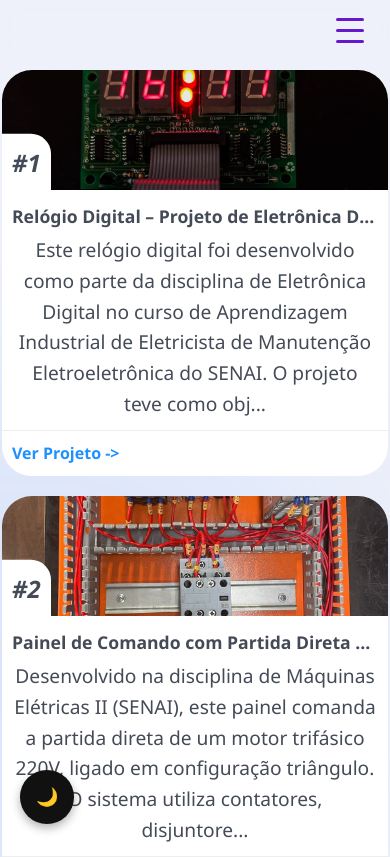
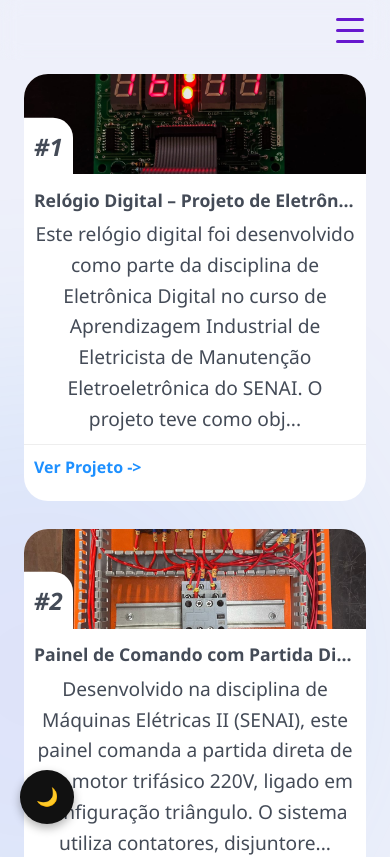
Before and after one commit to nathalyevitoria/Portifolio-Nathalye-Vitoria, a React (Vite) app: page /projects in a window 390 px wide. Shown: the top 857 px of the page. Built offline with nearby package versions, Linux system fonts and the light colour scheme.

Commit message:
ajustes nos componentes do projeto

```diff
--- a/src/styles/projects.css
+++ b/src/styles/projects.css
@@ -10,24 +10,26 @@
   padding-top: 5rem;
 }
 
+/* Cards menores e mais espaçamento entre janela e cards */
 #project .list {
   display: grid;
   grid-template-columns: repeat(3, 1fr);
-  gap: 30px;
-  padding: 50px;
+  gap: 40px; /* restaurado para 40px */
+  padding: 70px; /* restaurado para 70px */
 }
 
 #project .list .item img {
   width: 100%;
-  height: 200px;
+  height: 160px; /* diminuído de 200px para 160px */
   object-fit: cover;
 }
 
 #project .list .item {
-  border-radius: 30px;
+  border-radius: 24px; /* levemente reduzido para acompanhar o card menor */
   background-color: #ffffff;
   overflow: hidden;
   position: relative;
+  padding-bottom: 10px; /* leve respiro extra na base */
 }
 
 #project .list .item:hover {
@@ -115,6 +117,14 @@
   border-radius: 8px;
 }
 
+.container-project {
+  width: 100vw;
+  max-width: 1200px;
+  margin: 0 auto;
+  padding: 0 32px 0 32px; /* restaurado para 32px */
+  box-sizing: border-box;
+}
+
 /* Responsividade Projetos */
 @media (max-width: 1024px) {
   #project {
@@ -128,6 +138,13 @@
     width: 100%;
     height: 22rem;
   }
+  .container-project {
+    padding: 0 32px 0 32px;
+  }
+  #project .list {
+    gap: 44px;
+    padding: 44px 0;
+  }
 }
 
 @media (max-width: 854px) {
@@ -138,7 +155,7 @@
   .container-project {
     width: 100vw;
     max-width: 100vw;
-    padding: 0 8px;
+    padding: 0 24px;
     box-sizing: border-box;
   }
   .project-container {
@@ -146,11 +163,11 @@
   }
   #project .list {
     grid-template-columns: 1fr;
-    gap: 20px;
-    padding: 20px 0;
+    gap: 36px; /* aumentado de 28px para 36px */
+    padding: 36px 0;
   }
   #project .list .item img {
-    height: 180px;
+    height: 140px; /* menor para telas pequenas */
   }
   #project .list .item .text {
     font-size: 1.1em;
@@ -170,7 +187,6 @@
   .container-project {
     width: 100vw;
     max-width: 100vw;
-    padding: 0 2px;
     box-sizing: border-box;
   }
   .project-container {
@@ -181,7 +197,11 @@
     height: 10rem;
   }
   #project .list .item img {
-    height: 120px;
+    height: 100px; /* menor para mobile */
+  }
+  #project .list {
+    gap: 28px; /* aumentado de 20px para 28px */
+    padding: 24px 0;
   }
   #project .list .item .text {
     font-size: 1.2em;
@@ -192,3 +212,11 @@
     font-size: 1.1em;
   }
 }
+
+@media (max-width: 1230px) and (min-width: 856px) {
+  #project .list {
+    grid-template-columns: repeat(2, 1fr);
+    gap: 36px;
+    padding: 36px 0;
+  }
+}
```
